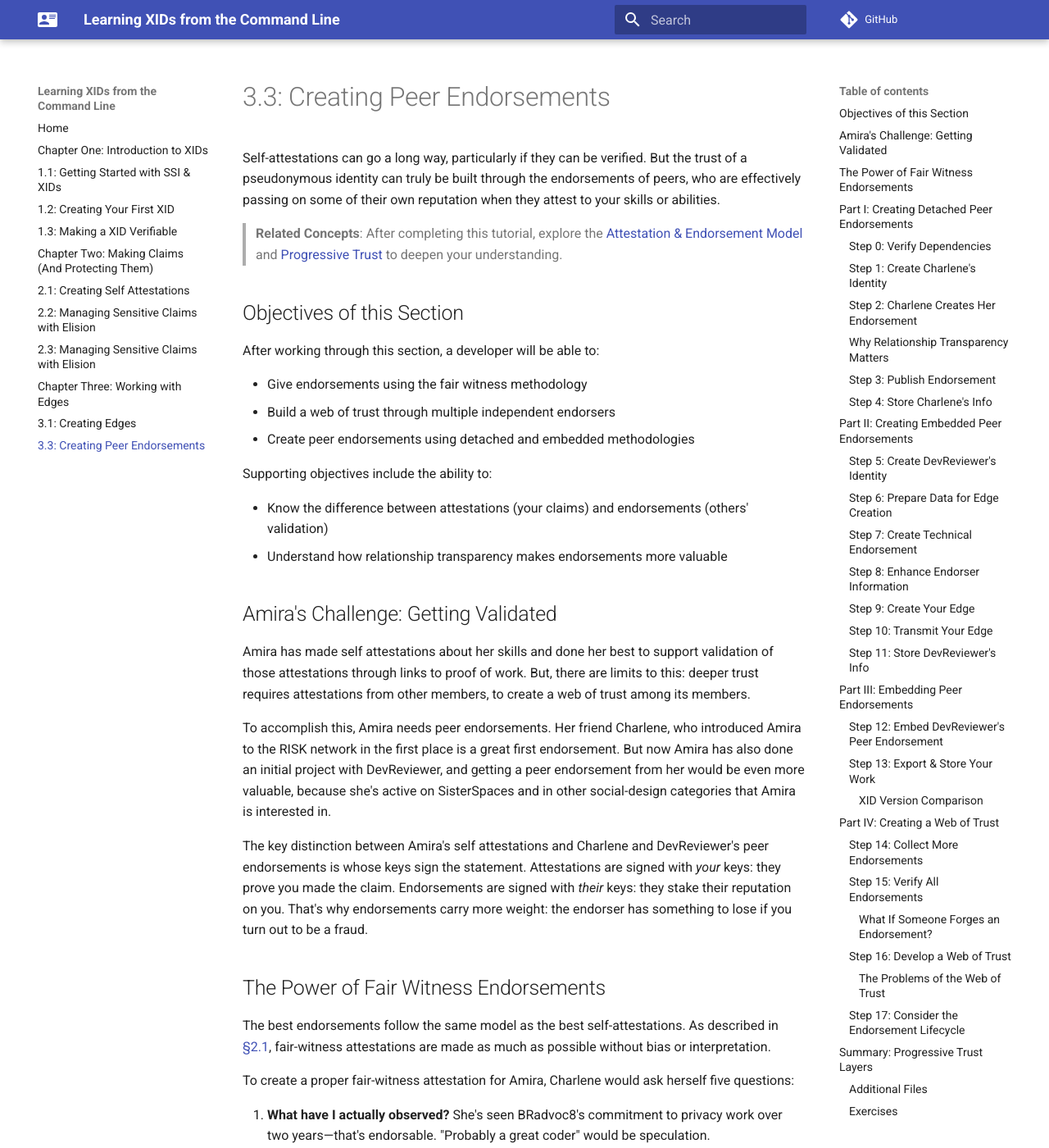
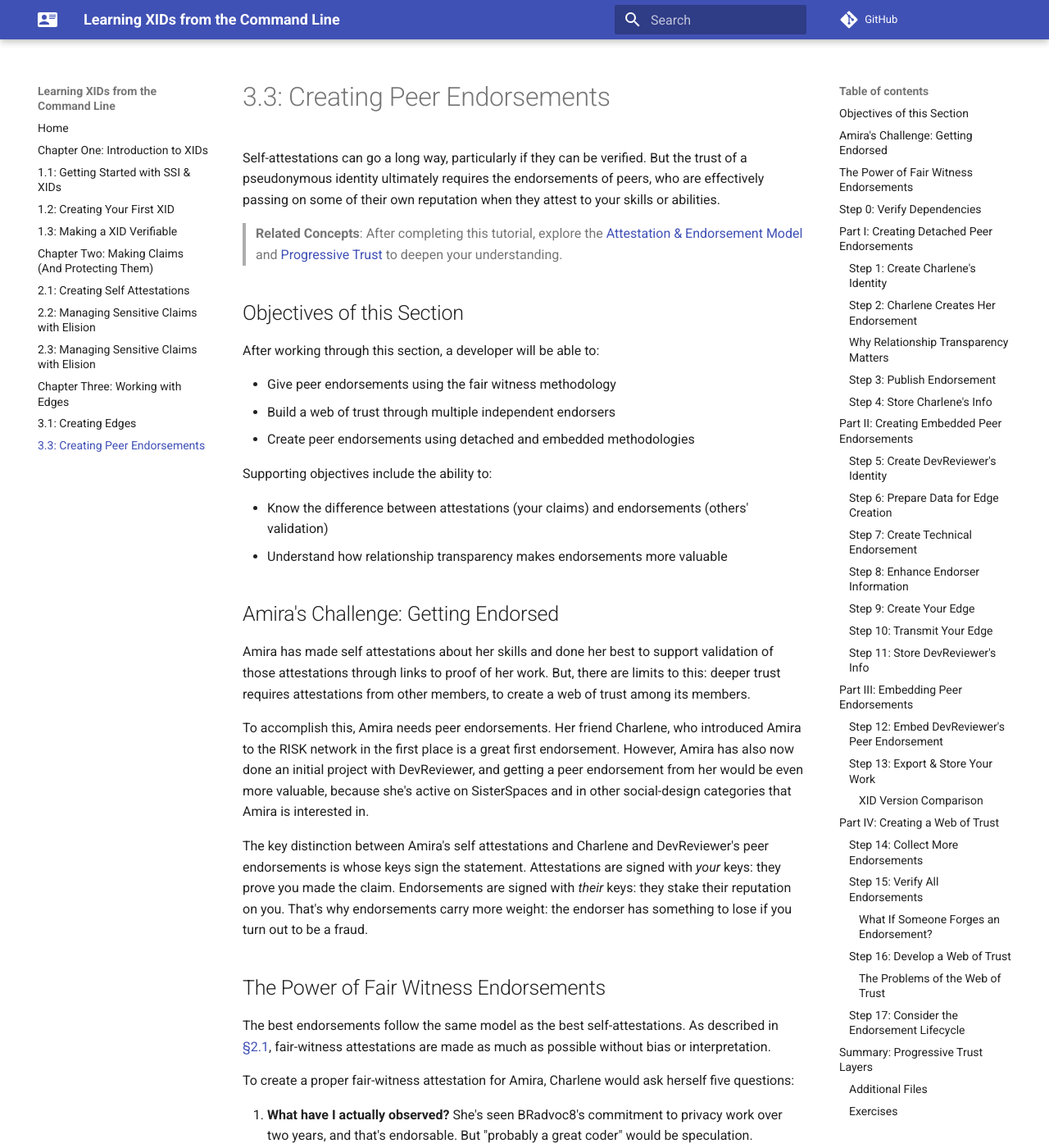
Before and after one commit to BlockchainCommons/XID-Quickstart, an MkDocs documentation site: the page built from docs/03_3_Creating_Peer_Endorsements.md, in a window 1280 px wide and 1400 px high. Shown: the whole window at 82% size. Built offline with MkDocs 1.6.1 and Material for MkDocs 9.7.7, drawn with Linux system fonts in a browser that asks for light colours; comment, search, counter and statistics services are not loaded; some of the changed text lies outside the part shown.

Commit message:
edited Part I

````diff
--- a/docs/03_3_Creating_Peer_Endorsements.md
+++ b/docs/03_3_Creating_Peer_Endorsements.md
@@ -1,8 +1,7 @@
 # 3.3: Creating Peer Endorsements
 
 Self-attestations can go a long way, particularly if they can be
-verified. But the trust of a pseudonymous identity can truly be built
-through the endorsements of peers, who are effectively passing on some
+verified. But the trust of a pseudonymous identity ultimately requires the endorsements of peers, who are effectively passing on some
 of their own reputation when they attest to your skills or abilities.
 
 > **Related Concepts**: After completing this tutorial, explore the
@@ -14,7 +13,7 @@
 
 After working through this section, a developer will be able to:
 
-- Give endorsements using the fair witness methodology
+- Give peer endorsements using the fair witness methodology
 - Build a web of trust through multiple independent endorsers
 - Create peer endorsements using detached and embedded methodologies
 
@@ -23,17 +22,17 @@
 - Know the difference between attestations (your claims) and endorsements (others' validation)
 - Understand how relationship transparency makes endorsements more valuable
 
-## Amira's Challenge: Getting Validated
+## Amira's Challenge: Getting Endorsed
 
 Amira has made self attestations about her skills and done her best to
 support validation of those attestations through links to proof of
-work. But, there are limits to this: deeper trust requires
+her work. But, there are limits to this: deeper trust requires
 attestations from other members, to create a web of trust among its
 members.
 
 To accomplish this, Amira needs peer endorsements. Her friend
 Charlene, who introduced Amira to the RISK network in the first place
-is a great first endorsement. But now Amira has also done an initial
+is a great first endorsement. However, Amira has also now done an initial
 project with DevReviewer, and getting a peer endorsement from her
 would be even more valuable, because she's active on SisterSpaces and
 in other social-design categories that Amira is interested in.
@@ -56,7 +55,7 @@
 To create a proper fair-witness attestation for Amira, Charlene would ask herself five questions:
 
 1. **What have I actually observed?** She's seen BRadvoc8's commitment
-to privacy work over two years—that's endorsable. "Probably a great
+to privacy work over two years, and that's endorsable. But "probably a great
 coder" would be speculation.
 2. **What's the right scope?** "I endorse everything about BRadvoc8"
 isn't credible. "I endorse her character and values" is specific and
@@ -72,20 +71,9 @@
 
 As a result, Charlene's endorsement will be limited to character and values: that's what she can honestly attest to.
 
-## Part I: Creating Detached Peer Endorsements
+## Step 0: Verify Dependencies
 
-Because Charlene's peer endorsement is limited to character and value,
-it's a fairly light attestation that Amira expects she'll only need as
-she bootstraps up her pseudonymous BRadvoc8 identity. For that reason,
-she'll be creating it as a detached endorsement.
-
-As for the rest, that all falls on Charlene: this part is from her
-point of view, as she creates an endorsement for Amira (or rather for
-BRadvoc8).
-
-### Step 0: Verify Dependencies
-
-As usual, check your `envelope-cli` version:
+Before you get started, you should (as usual) check your `envelope-cli` version:
 ```
 envelope --version
 
@@ -98,6 +86,17 @@
 XID_ID=$(envelope xid id $XID)
 PASSWORD="your-password-from-previous-tutorials"
 ```
+
+## Part I: Creating Detached Peer Endorsements
+
+Because Charlene's peer endorsement is limited to character and value,
+it's a fairly light attestation that Amira expects she'll only need as
+she bootstraps up her pseudonymous BRadvoc8 identity. For that reason,
+she'll be creating it as a detached endorsement.
+
+As for actually creating the endorsement: that falls on Charlene. This part is from her
+point of view, as she creates an endorsement for Amira (or rather for
+BRadvoc8).
 
 ### Step 1: Create Charlene's Identity
 
@@ -201,14 +200,11 @@
 Now Charlene can either publicly release her endorsement or pass it on
 to Amira to do with as she pleases.
 
-When Amira distributes the endorsement herself, it'd be ideal for her
-to be able to just publish the endorsement, but that creates a
-Discovery Challenge, as there's not yet any methodology for finding
-XIDs (but having them reliable listed as `source` and `target` in
-edges and other endorsements is a great start).
+If Amira distributes the endorsement herself, it creates the challenge of how viewers will discover Charlene's XID. This is currently an open issue, though reliably listing XIDs in `source`s and `target`s is a great start. Distributing a view of Charlene's XID with the endorsement may be a good solution, particularly if it contains a [`dereferenceVia`](01_3_Making_a_XID_Verifiable/) that allows viewers to find the fresh original.
 
 ### Step 4: Store Charlene's Info
 
+You should store the new keys and XID you created for Charlene:
 ```
 echo "$CHARLENE_PRVKEYS" > envelopes/key-charlene-private-3-03.envelope
 echo "$CHARLENE_PUBKEYS" > envelopes/key-charlene-public-3-03.envelope
````
Also changed, not shown: other parts of docs/03_3_Creating_Peer_Endorsements.md (+2 -2 lines).
